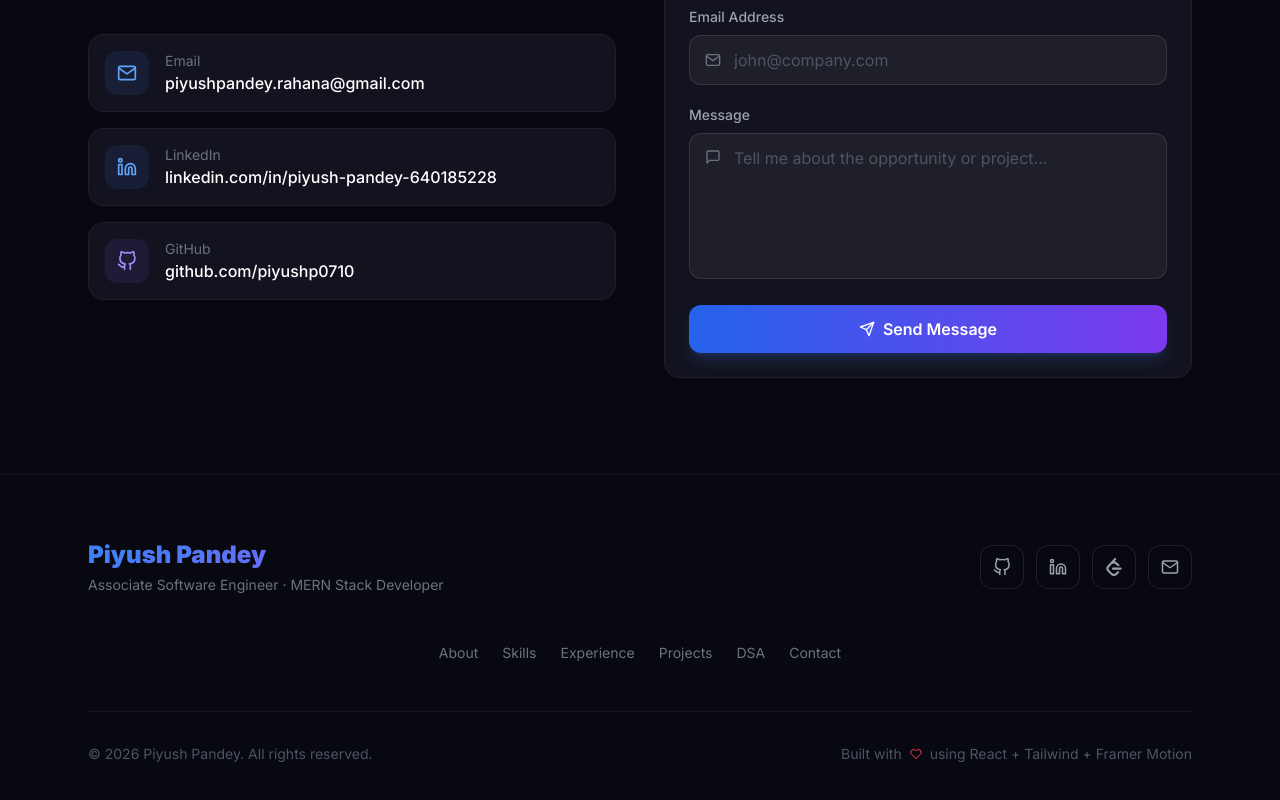
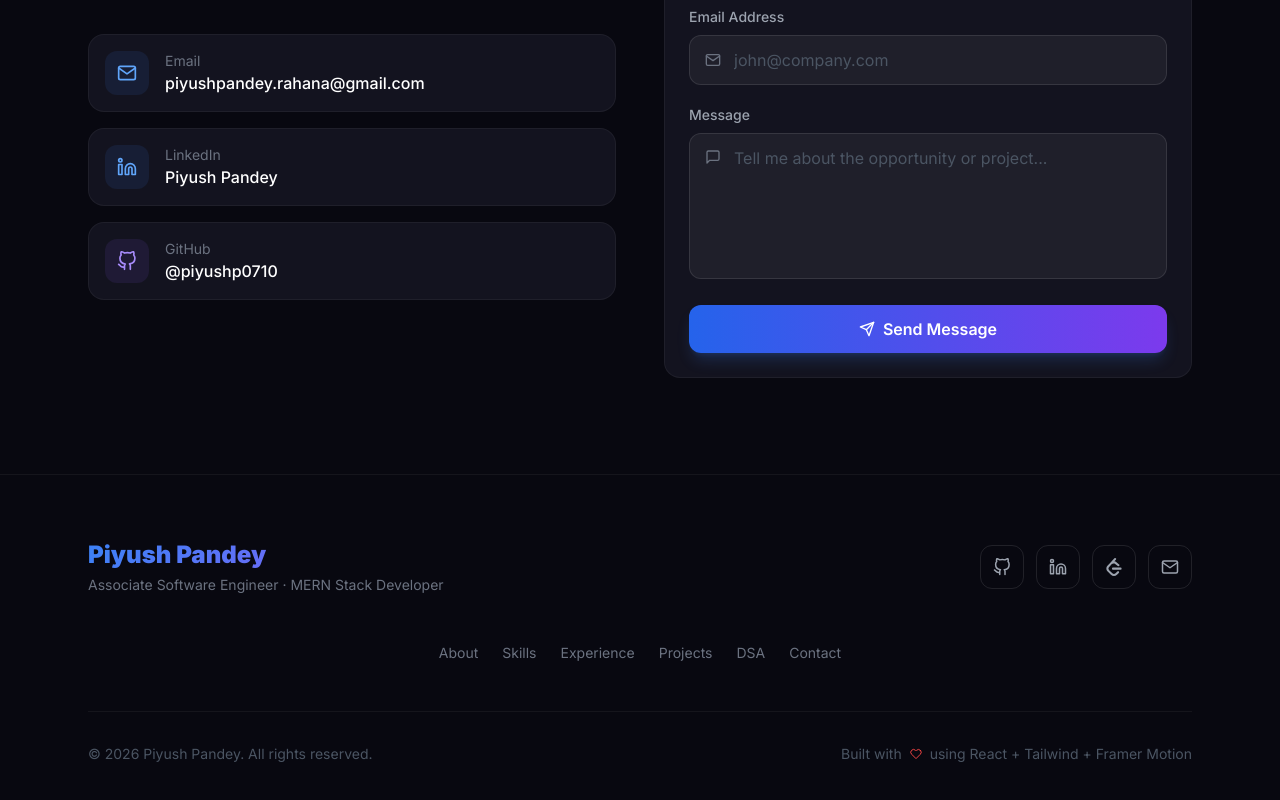
Before and after one commit to piyushp0710/PortfolioPiyush, a React (Vite) app: page / in a window 1280 px wide. Shown: the part 6891-7691 px from the top of the page. Built offline with nearby package versions, Linux system fonts and the light colour scheme.

Commit message:
fix: show friendly display names instead of raw URLs in contact section
Co-Authored-By: Claude Sonnet 4.6 <noreply@anthropic.com>

```diff
--- a/src/components/Contact.jsx
+++ b/src/components/Contact.jsx
@@ -15,7 +15,7 @@ const contactLinks = [
   {
     icon: FiLinkedin,
     label: 'LinkedIn',
-    value: 'linkedin.com/in/piyush-pandey-640185228',
+    value: 'Piyush Pandey',
     href: 'https://www.linkedin.com/in/piyush-pandey-640185228/',
     color: 'text-blue-400',
     bg: 'bg-blue-500/10',
@@ -23,7 +23,7 @@ const contactLinks = [
   {
     icon: FiGithub,
     label: 'GitHub',
-    value: 'github.com/piyushp0710',
+    value: '@piyushp0710',
     href: 'https://github.com/piyushp0710',
     color: 'text-violet-400',
     bg: 'bg-violet-500/10',
```
